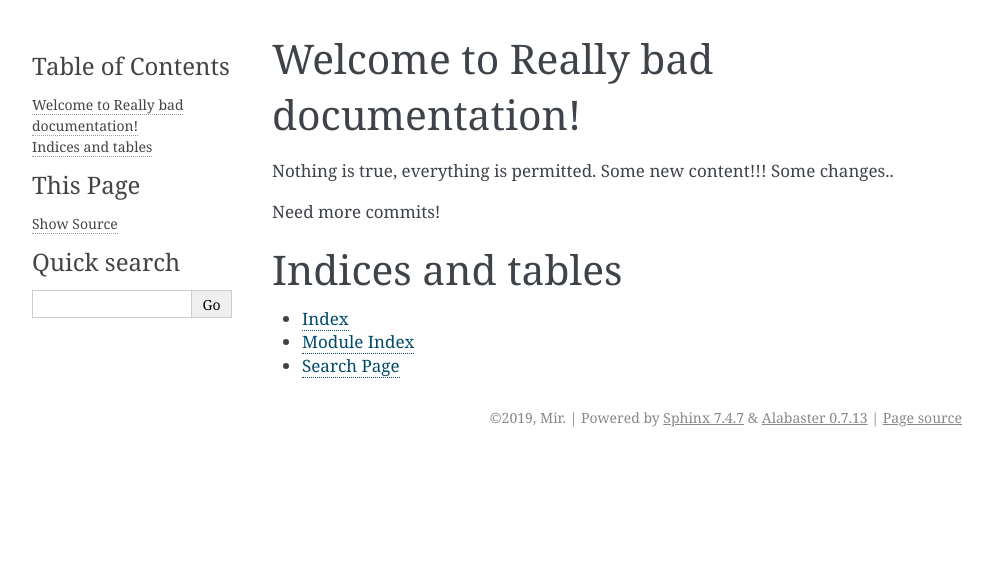
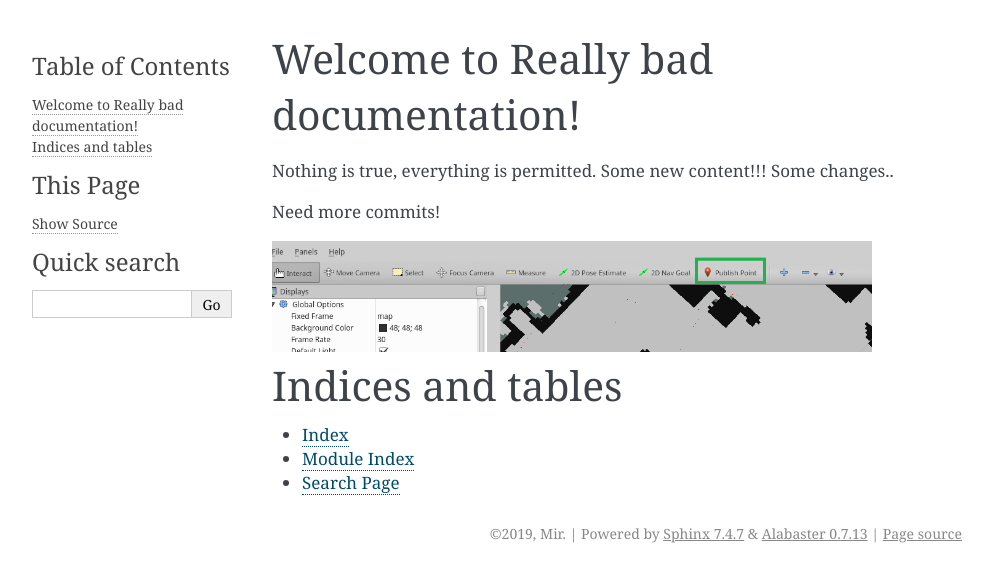
Before and after one commit to ceplbr/mydocumentation, a Sphinx documentation site: the page built from source/index.rst, in a window 1280 px wide. Shown: the top 582 px of the page, without its empty margins (148-1141 px from the left). Built offline with Sphinx 7.4.7, drawn with Linux system fonts in a browser that asks for light colours.

Commit message:
Added image

```diff
--- a/source/index.rst
+++ b/source/index.rst
@@ -12,6 +12,9 @@ Some changes..
 
 Need more commits!
 
+.. image:: images/publish_point.png
+   :width: 600
+
 .. toctree::
    :maxdepth: 2
    :caption: Contents:
```
Also changed, not shown: source/images/publish_point.png (added).
